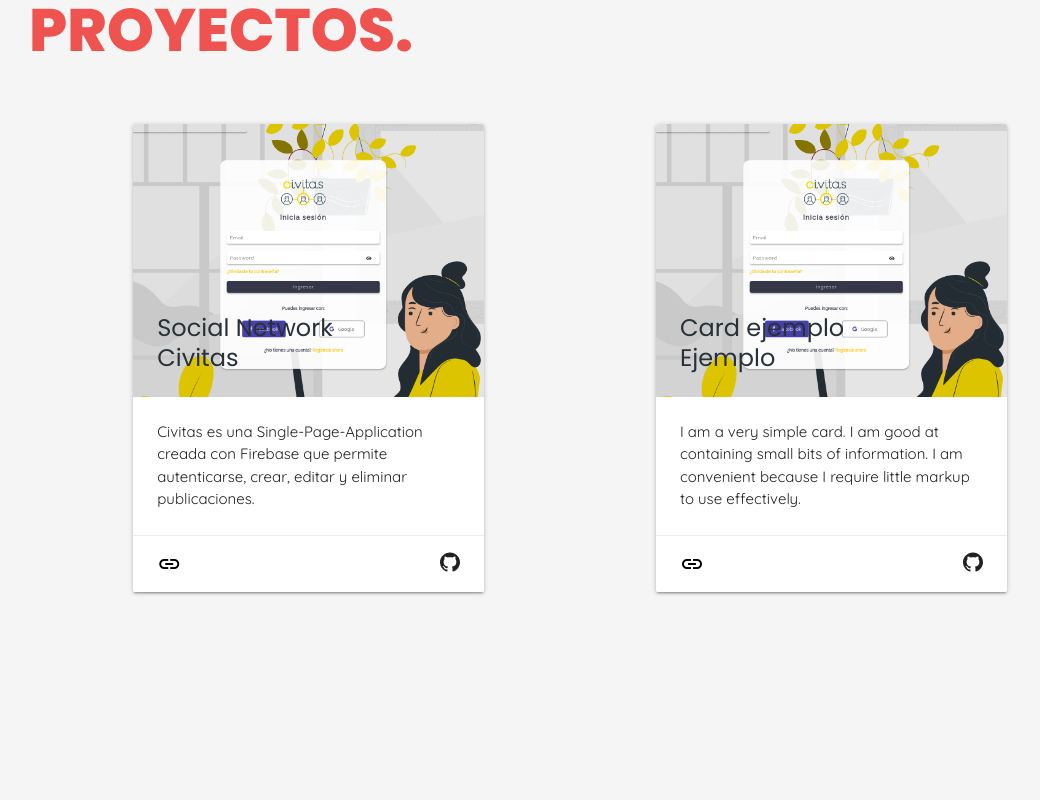
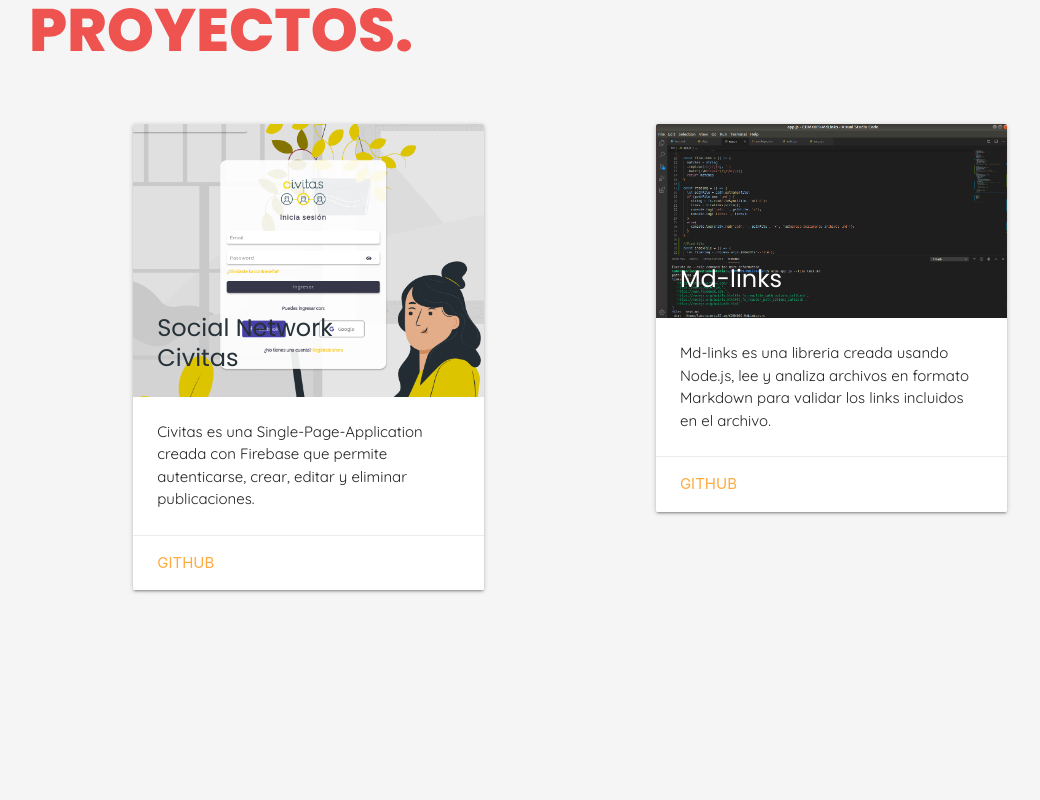
Before and after one commit to BrendaCarranco/Portfolio, a plain HTML site: page docs/index.html in a window 1280 px wide. Shown: the part 1760-2560 px from the top of the page, without its empty margins (70-1110 px from the left). Drawn offline with nearby package versions, Linux system fonts and the light colour scheme.

Commit message:
md links card

```diff
--- a/docs/index.html
+++ b/docs/index.html
@@ -97,28 +97,23 @@
               editar y eliminar publicaciones.</p>
           </div>
           <div class="card-action">
-            <a href="https://social-network-d33e4.web.app/#/login">
-              <i class="material-icons black-text">link</i></a>
             <a href="https://github.com/Kari2406/CDMX009-Social-Network/tree/bren">
-              <img class="gh-card right" src="../images/redes-sociales.svg" alt="github"></a>
+              github</a>
           </div>
         </div>
       </div>
       <div class="col s12 m5 right">
         <div class="card">
           <div class="card-image">
-            <img src="../images/civitas.png">
-            <span class="card-title blue-grey-text text-darken-4 civitas">Card ejemplo<br>Ejemplo</span>
+            <img src="../images/mdlinkscode.png">
+            <span class="card-title white-text civitas">Md-links</span>
           </div>
           <div class="card-content">
-            <p class="p-cards">I am a very simple card. I am good at containing small bits of information.
-              I am convenient because I require little markup to use effectively.</p>
+            <p class="p-cards">Md-links es una libreria creada usando Node.js, lee y analiza archivos en formato Markdown
+               para validar los links incluidos en el archivo.</p>
           </div>
           <div class="card-action">
-            <a href="https://social-network-d33e4.web.app/#/login">
-              <i class="material-icons black-text">link</i></a>
-            <a href="https://github.com/Kari2406/CDMX009-Social-Network/tree/bren">
-              <img class="gh-card right" src="../images/redes-sociales.svg" alt="github"></a>
+            <a href="https://github.com/BrendaCarranco/CDMX009-MdLinks">github</a>
           </div>
         </div>
       </div>
@@ -136,12 +131,14 @@
       <div class="col m12 center">
         <i class="devicon-html5-plain-wordmark colored icon-grid col m3"></i>
         <i class="devicon-javascript-plain colored icon-grid col m3"></i>
+        <i class="devicon-react-original-wordmark colored icon-grid col m3"></i>
         <i class="devicon-css3-plain-wordmark colored icon-grid col m3"></i>
         <i class="devicon-github-plain-wordmark colored icon-grid col m3"></i>
         <i class="devicon-git-plain colored icon-grid col m3"></i>
         <i class="devicon-nodejs-plain colored icon-grid col m3"></i>
         <i class="devicon-visualstudio-plain colored icon-grid col m3"></i>
         <i class="devicon-ubuntu-plain-wordmark colored icon-grid col m3"></i>
+
 
 
 
--- a/docs/style.css
+++ b/docs/style.css
@@ -111,7 +111,6 @@
 .icon-grid{
   margin-top: 7%;
   font-size: 60px;
-
 }
 
 
```
Also changed, not shown: images/mdlinkscode.png (added).
